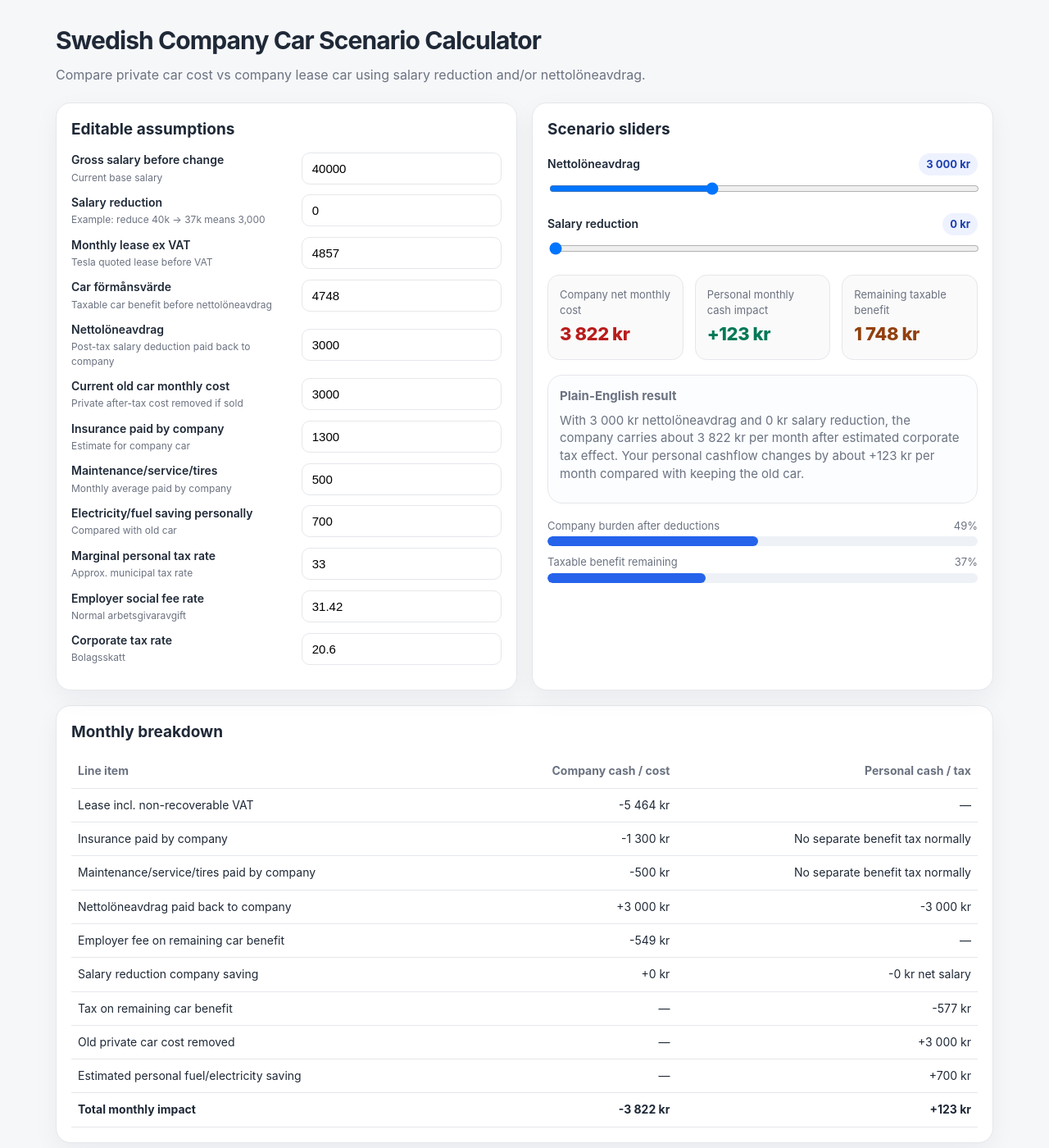
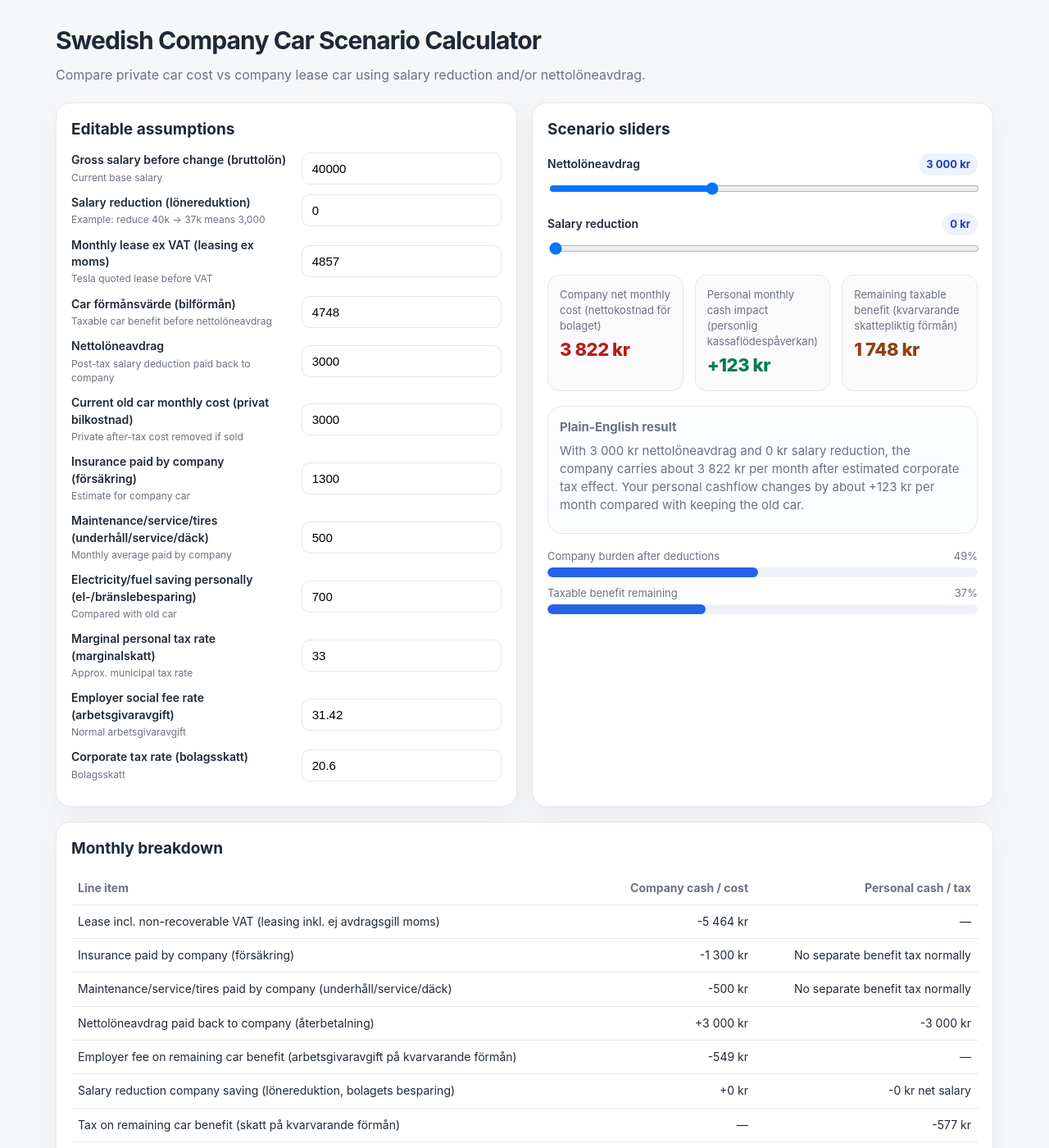
Before and after one commit to zheli/zheli.github.io, a Jekyll site: the page single-page-htmls/swedish-foretag-bil-calc.html, which Jekyll copies as it is, in a window 1280 px wide and 1400 px high. Shown: the whole window at 82% size. Built offline with Jekyll 4.4.1, drawn with Linux system fonts in a browser that asks for light colours; some of the changed text lies outside the part shown.

Commit message:
feat: add Swedish accounting terms in parentheses to bil-calc labels

```diff
--- a/single-page-htmls/swedish-foretag-bil-calc.html
+++ b/single-page-htmls/swedish-foretag-bil-calc.html
@@ -88,18 +88,18 @@
     <div class="grid">
       <section class="card">
         <h2>Editable assumptions</h2>
-        <div class="input-row"><label>Gross salary before change <span class="hint">Current base salary</span></label><input id="salary" type="number" value="40000" step="100" /></div>
-        <div class="input-row"><label>Salary reduction <span class="hint">Example: reduce 40k → 37k means 3,000</span></label><input id="salaryReduction" type="number" value="0" step="100" /></div>
-        <div class="input-row"><label>Monthly lease ex VAT <span class="hint">Tesla quoted lease before VAT</span></label><input id="leaseExVat" type="number" value="4857" step="50" /></div>
-        <div class="input-row"><label>Car förmånsvärde <span class="hint">Taxable car benefit before nettolöneavdrag</span></label><input id="benefit" type="number" value="4748" step="50" /></div>
+        <div class="input-row"><label>Gross salary before change (bruttolön) <span class="hint">Current base salary</span></label><input id="salary" type="number" value="40000" step="100" /></div>
+        <div class="input-row"><label>Salary reduction (lönereduktion) <span class="hint">Example: reduce 40k → 37k means 3,000</span></label><input id="salaryReduction" type="number" value="0" step="100" /></div>
+        <div class="input-row"><label>Monthly lease ex VAT (leasing ex moms) <span class="hint">Tesla quoted lease before VAT</span></label><input id="leaseExVat" type="number" value="4857" step="50" /></div>
+        <div class="input-row"><label>Car förmånsvärde (bilförmån) <span class="hint">Taxable car benefit before nettolöneavdrag</span></label><input id="benefit" type="number" value="4748" step="50" /></div>
         <div class="input-row"><label>Nettolöneavdrag <span class="hint">Post-tax salary deduction paid back to company</span></label><input id="netDeduction" type="number" value="3000" step="100" /></div>
-        <div class="input-row"><label>Current old car monthly cost <span class="hint">Private after-tax cost removed if sold</span></label><input id="oldCarCost" type="number" value="3000" step="100" /></div>
-        <div class="input-row"><label>Insurance paid by company <span class="hint">Estimate for company car</span></label><input id="insurance" type="number" value="1300" step="100" /></div>
-        <div class="input-row"><label>Maintenance/service/tires <span class="hint">Monthly average paid by company</span></label><input id="maintenance" type="number" value="500" step="100" /></div>
-        <div class="input-row"><label>Electricity/fuel saving personally <span class="hint">Compared with old car</span></label><input id="fuelSaving" type="number" value="700" step="100" /></div>
-        <div class="input-row"><label>Marginal personal tax rate <span class="hint">Approx. municipal tax rate</span></label><input id="personalTax" type="number" value="33" step="0.1" /></div>
-        <div class="input-row"><label>Employer social fee rate <span class="hint">Normal arbetsgivaravgift</span></label><input id="employerFee" type="number" value="31.42" step="0.01" /></div>
-        <div class="input-row"><label>Corporate tax rate <span class="hint">Bolagsskatt</span></label><input id="corpTax" type="number" value="20.6" step="0.1" /></div>
+        <div class="input-row"><label>Current old car monthly cost (privat bilkostnad) <span class="hint">Private after-tax cost removed if sold</span></label><input id="oldCarCost" type="number" value="3000" step="100" /></div>
+        <div class="input-row"><label>Insurance paid by company (försäkring) <span class="hint">Estimate for company car</span></label><input id="insurance" type="number" value="1300" step="100" /></div>
+        <div class="input-row"><label>Maintenance/service/tires (underhåll/service/däck) <span class="hint">Monthly average paid by company</span></label><input id="maintenance" type="number" value="500" step="100" /></div>
+        <div class="input-row"><label>Electricity/fuel saving personally (el-/bränslebesparing) <span class="hint">Compared with old car</span></label><input id="fuelSaving" type="number" value="700" step="100" /></div>
+        <div class="input-row"><label>Marginal personal tax rate (marginalskatt) <span class="hint">Approx. municipal tax rate</span></label><input id="personalTax" type="number" value="33" step="0.1" /></div>
+        <div class="input-row"><label>Employer social fee rate (arbetsgivaravgift) <span class="hint">Normal arbetsgivaravgift</span></label><input id="employerFee" type="number" value="31.42" step="0.01" /></div>
+        <div class="input-row"><label>Corporate tax rate (bolagsskatt) <span class="hint">Bolagsskatt</span></label><input id="corpTax" type="number" value="20.6" step="0.1" /></div>
       </section>
 
       <section class="card">
@@ -114,9 +114,9 @@
         </div>
 
         <div class="section three">
-          <div class="metric"><div class="label">Company net monthly cost</div><div class="value bad" id="companyCost"></div></div>
-          <div class="metric"><div class="label">Personal monthly cash impact</div><div class="value" id="personalImpact"></div></div>
-          <div class="metric"><div class="label">Remaining taxable benefit</div><div class="value warn" id="taxableBenefit"></div></div>
+          <div class="metric"><div class="label">Company net monthly cost (nettokostnad för bolaget)</div><div class="value bad" id="companyCost"></div></div>
+          <div class="metric"><div class="label">Personal monthly cash impact (personlig kassaflödespåverkan)</div><div class="value" id="personalImpact"></div></div>
+          <div class="metric"><div class="label">Remaining taxable benefit (kvarvarande skattepliktig förmån)</div><div class="value warn" id="taxableBenefit"></div></div>
         </div>
 
         <div class="section card" style="box-shadow:none;padding:14px;background:#fbfdff;">
@@ -218,15 +218,15 @@ function update() {
   document.getElementById('companyBarText').textContent = Math.round(companyPct) + '%';
   document.getElementById('benefitBarText').textContent = Math.round(benefitPct) + '%';
   document.getElementById('breakdown').innerHTML = [
-    row('Lease incl. non-recoverable VAT', '-' + fmt(r.effectiveLeaseCost), '—'),
-    row('Insurance paid by company', '-' + fmt(v.insurance), 'No separate benefit tax normally'),
-    row('Maintenance/service/tires paid by company', '-' + fmt(v.maintenance), 'No separate benefit tax normally'),
-    row('Nettolöneavdrag paid back to company', '+' + fmt(v.netDeduction), '-' + fmt(v.netDeduction)),
-    row('Employer fee on remaining car benefit', '-' + fmt(r.employerFeeOnBenefit), '—'),
-    row('Salary reduction company saving', '+' + fmt(r.salarySavingForCompany), '-' + fmt(r.netSalaryLossFromReduction) + ' net salary'),
-    row('Tax on remaining car benefit', '—', '-' + fmt(r.personalTaxOnBenefit)),
-    row('Old private car cost removed', '—', '+' + fmt(v.oldCarCost)),
-    row('Estimated personal fuel/electricity saving', '—', '+' + fmt(v.fuelSaving)),
+    row('Lease incl. non-recoverable VAT (leasing inkl. ej avdragsgill moms)', '-' + fmt(r.effectiveLeaseCost), '—'),
+    row('Insurance paid by company (försäkring)', '-' + fmt(v.insurance), 'No separate benefit tax normally'),
+    row('Maintenance/service/tires paid by company (underhåll/service/däck)', '-' + fmt(v.maintenance), 'No separate benefit tax normally'),
+    row('Nettolöneavdrag paid back to company (återbetalning)', '+' + fmt(v.netDeduction), '-' + fmt(v.netDeduction)),
+    row('Employer fee on remaining car benefit (arbetsgivaravgift på kvarvarande förmån)', '-' + fmt(r.employerFeeOnBenefit), '—'),
+    row('Salary reduction company saving (lönereduktion, bolagets besparing)', '+' + fmt(r.salarySavingForCompany), '-' + fmt(r.netSalaryLossFromReduction) + ' net salary'),
+    row('Tax on remaining car benefit (skatt på kvarvarande förmån)', '—', '-' + fmt(r.personalTaxOnBenefit)),
+    row('Old private car cost removed (privat bilkostnad borttagen)', '—', '+' + fmt(v.oldCarCost)),
+    row('Estimated personal fuel/electricity saving (el-/bränslebesparing)', '—', '+' + fmt(v.fuelSaving)),
     row('<strong>Total monthly impact</strong>', '<strong>-' + fmt(r.companyAfterCorpTax) + '</strong>', '<strong>' + (r.personalImpact >= 0 ? '+' : '') + fmt(r.personalImpact) + '</strong>')
   ].join('');
   const scenarios = [
```
